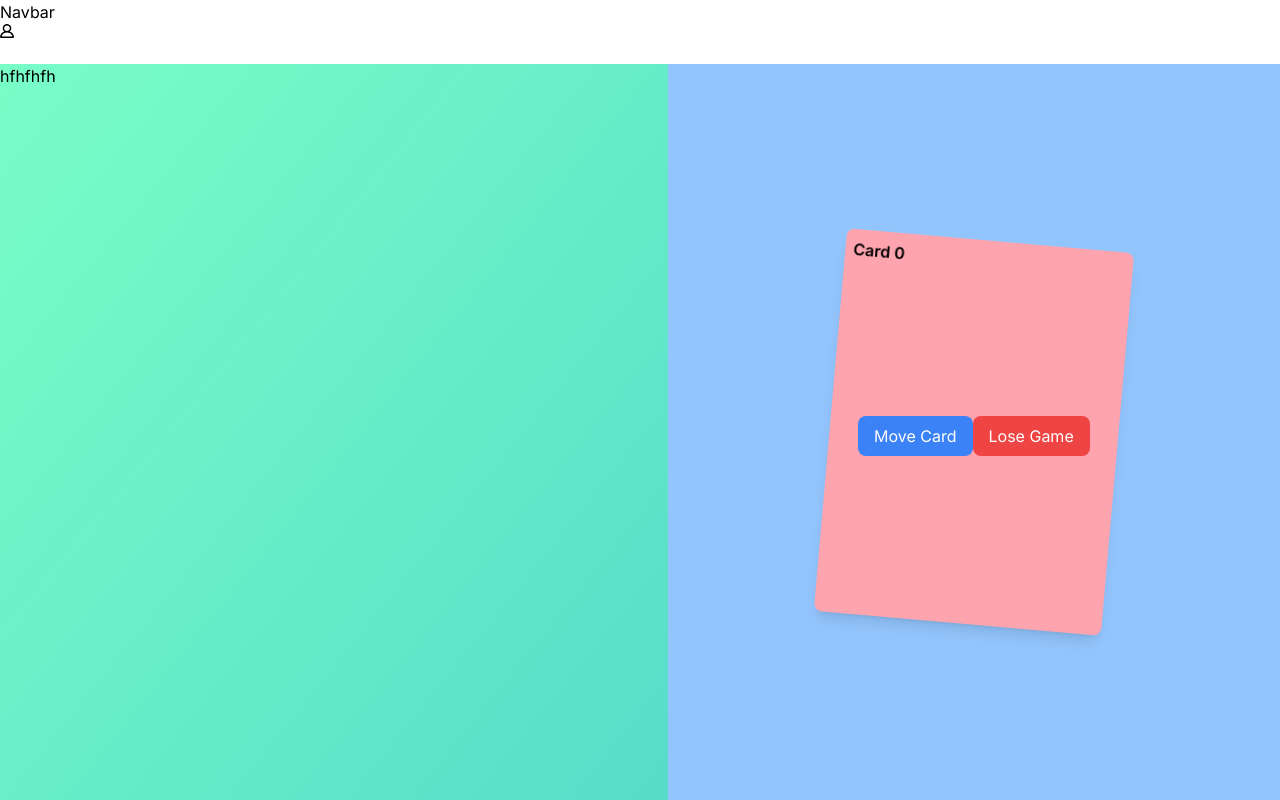
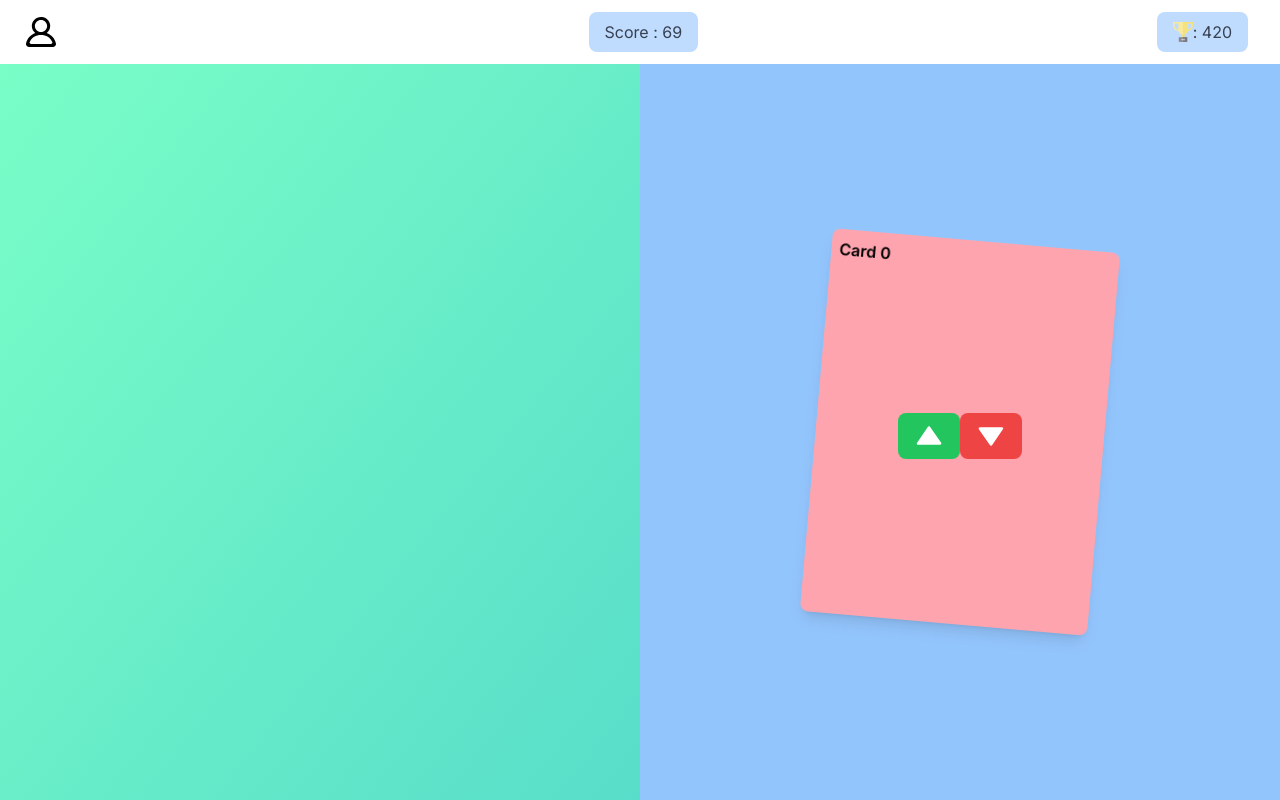
Before and after one commit to TejasBhovad/guesstimate, a Next.js app: page / in a window 1280 px wide. Built offline with nearby package versions, Linux system fonts and the light colour scheme.

Commit message:
Created Navbar

```diff
--- a/app/components/Navbar.jsx
+++ b/app/components/Navbar.jsx
@@ -1,10 +1,23 @@
 import React from "react";
 import Profile from "./icons/Profile";
+import Trophy from "./icons/Trophy";
 const Navbar = () => {
   return (
-    <div className="w-full h-16 absolute bg-white">
-      Navbar
-      <Profile />
+    <div className="w-full h-16 absolute bg-white flex items-center">
+      <div className="ml-4">
+        <Profile />
+      </div>
+
+      <div className="ml-16 flex-grow flex justify-center">
+        <div className="bg-blue-200 px-4 py-2 rounded-lg">
+          <p className="text-gray-700">Score : 69</p>
+        </div>
+      </div>
+
+        <div className="mr-8 bg-blue-200 px-4 py-2 rounded-lg flex items-center">
+          <Trophy/>
+          <p className="text-gray-700">: 420</p>
+        </div>
     </div>
   );
 };
--- /dev/null
+++ b/app/components/icons/Arrow.jsx
@@ -0,0 +1,31 @@
+import React from "react";
+
+function Icon() {
+  return (
+    <svg
+      xmlns="http://www.w3.org/2000/svg"
+      width="30"
+      height="30"
+      fill="none"
+      viewBox="0 0 73 73"
+    >
+      <g clipPath="url(#clip0_39_2)">
+        <path
+          fill="#fff"
+          d="M9.637 57.956l54-.24a3.006 3.006 0 002.447-4.718l-27.173-38.88c-1.126-1.611-3.82-1.6-4.935.023L7.15 53.26a2.997 2.997 0 002.487 4.695z"
+        ></path>
+      </g>
+      <defs>
+        <clipPath id="clip0_39_2">
+          <path
+            fill="#fff"
+            d="M0 0H72V72H0z"
+            transform="rotate(-.255 224.29 -85.634)"
+          ></path>
+        </clipPath>
+      </defs>
+    </svg>
+  );
+}
+
+export default Icon;
--- a/app/components/icons/Profile.jsx
+++ b/app/components/icons/Profile.jsx
@@ -4,8 +4,8 @@ function Profile() {
   return (
     <svg
       xmlns="http://www.w3.org/2000/svg"
-      width="14"
-      height="14"
+      width="50"
+      height="30"
       viewBox="0 0 20 20"
     >
       <g fill="none" fillRule="evenodd" stroke="none" strokeWidth="1">
--- /dev/null
+++ b/app/components/icons/Trophy.jsx
@@ -0,0 +1,39 @@
+import React from "react";
+
+function Icon() {
+  return (
+    <svg
+      xmlns="http://www.w3.org/2000/svg"
+      version="1.1"
+      viewBox="0 0 512 512"
+      height="20"
+      width="20"
+      xmlSpace="preserve"
+      >
+      <path fill="#F6E27D" d="M220.279 306.605H291.721V401.861H220.279z"></path>
+      <path fill="#F5DC60" d="M256 306.605H291.721V401.861H256z"></path>
+      <path
+        fill="#88888F"
+        d="M148.837 389.953H363.163V509.02299999999997H148.837z"
+      ></path>
+      <path
+        fill="#797781"
+        d="M256 389.953H363.163V509.02299999999997H256z"
+      ></path>
+      <path
+        fill="#C6C5CA"
+        d="M208.372 431.628H303.62800000000004V467.349H208.372z"
+      ></path>
+      <path
+        fill="#F8E99B"
+        d="M0 2.977v17.86c0 40.177 2.371 91.681 20.862 133.705 10.105 22.967 24.237 40.929 42.001 53.386 20.142 14.12 45.062 21.281 74.067 21.281h3.751C153.9 280.565 200.518 318.512 256 318.512s102.1-37.946 115.319-89.302h3.751c29.005 0 53.926-7.161 74.067-21.281 17.764-12.457 31.895-30.419 42.001-53.386C509.629 112.519 512 61.014 512 20.837V2.977H0zm35.955 35.721H136.93v154.791c-67.348-.001-98.038-46.535-100.975-154.791zm339.115 154.79V38.698h100.975c-2.937 108.256-33.628 154.79-100.975 154.79z"
+      ></path>
+      <path
+        fill="#F6E27D"
+        d="M256 2.977v315.535c55.482 0 102.1-37.946 115.319-89.302h3.751c29.005 0 53.926-7.161 74.067-21.281 17.764-12.457 31.895-30.419 42.001-53.386C509.629 112.519 512 61.014 512 20.837V2.977H256zm119.07 190.511V38.698h100.975c-2.937 108.256-33.628 154.79-100.975 154.79z"
+      ></path>
+    </svg>
+  );
+}
+
+export default Icon;
--- a/app/page.jsx
+++ b/app/page.jsx
@@ -1,6 +1,7 @@
 "use client";
 import React, { useState, useEffect } from "react";
 import Card from "./components/Card";
+import Arrow from "./components/icons/Arrow";
 
 const Page = () => {
   const [cards, setCards] = useState([{ x: 0, y: 0, rotate: 5 }]);
@@ -53,7 +54,6 @@ const Page = () => {
 
   return (
     <div className="w-full h-full flex overflow-x-hidden pt-16">
-      hfhfhfh
       {/* abslte score card */}
       {/* <div className="absolute top-0 left-0 p-4">
         <span className="font-semibold">
@@ -85,16 +85,18 @@ const Page = () => {
         ))}
         <div className="control absolute z-30">
           <button
-            className="bg-blue-500 text-white px-4 py-2 rounded-lg"
+            className="bg-green-500 text-white px-4 py-2 rounded-lg"
             onClick={handleClick}
           >
-            Move Card
+            <Arrow/>
           </button>
           <button
             className="bg-red-500 text-white px-4 py-2 rounded-lg mt-2"
             onClick={handleAlert}
           >
-            Lose Game
+            <div className="rotate-180">
+              <Arrow />
+            </div>
           </button>
         </div>
       </div>
```
